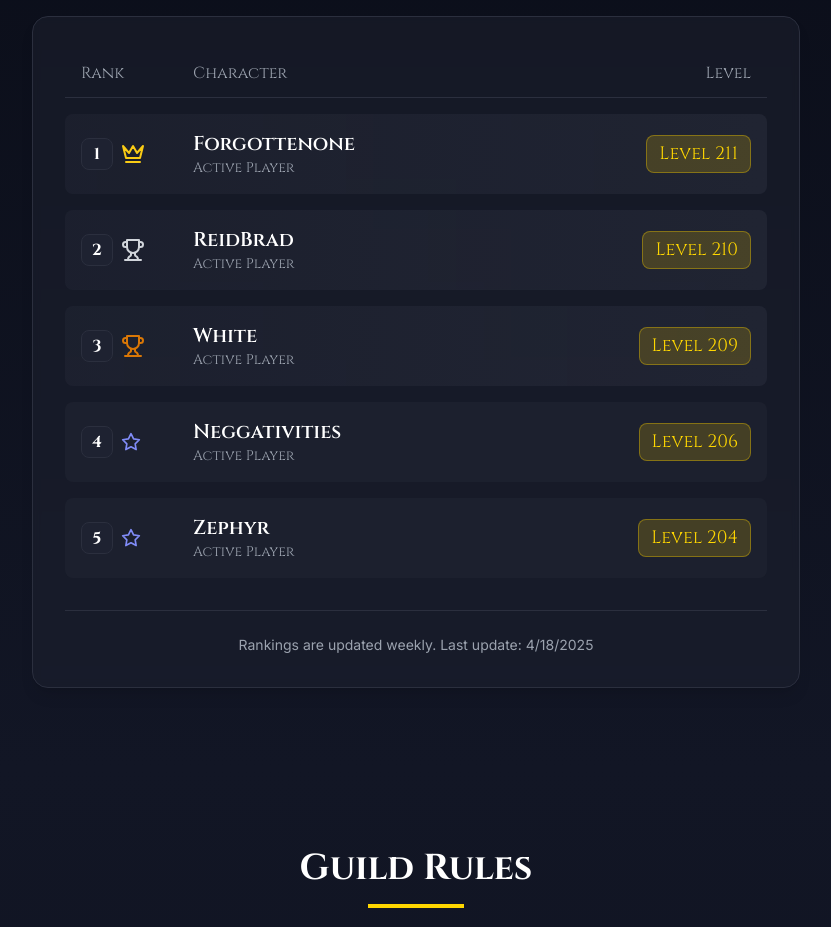
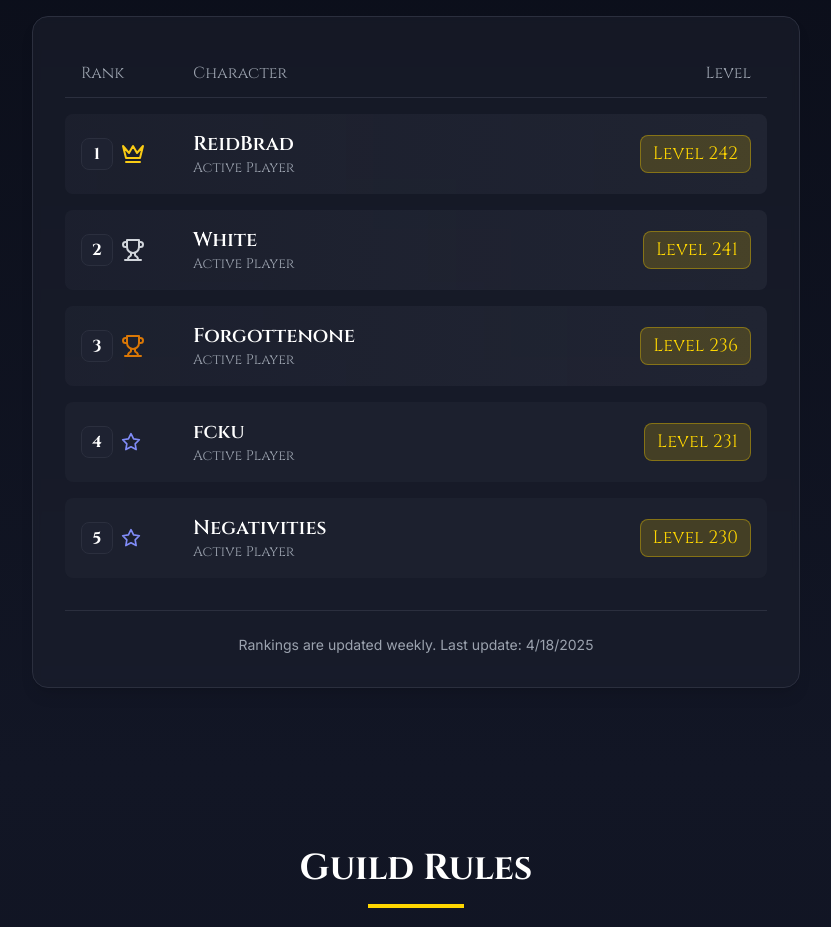
Before and after one commit to fame2332/MU-Dark-Epoch, a React (Vite) app: page / in a window 1280 px wide. Shown: the part 1800-2727 px from the top of the page, without its empty margins (224-1055 px from the left). Built offline with nearby package versions, Linux system fonts and the light colour scheme.

Commit message:
Update rankings.ts

```diff
--- a/src/data/rankings.ts
+++ b/src/data/rankings.ts
@@ -1,9 +1,9 @@
 import { RankingPlayer } from '../types/types';
 
 export const rankings: RankingPlayer[] = [
-  { rank: 1, name: 'Forgottenone', level: 211 },
-  { rank: 2, name: 'ReidBrad', level: 210 },
-  { rank: 3, name: 'White', level: 209 },
-  { rank: 4, name: 'Neggativities', level: 206 },
-  { rank: 5, name: 'Zephyr', level: 204 },
+  { rank: 1, name: 'ReidBrad', level: 242 },
+  { rank: 2, name: 'White', level: 241 },
+  { rank: 3, name: 'Forgottenone', level: 236 },
+  { rank: 4, name: 'fcku', level: 231 },
+  { rank: 5, name: 'Negativities', level: 230 },
 ];
```
